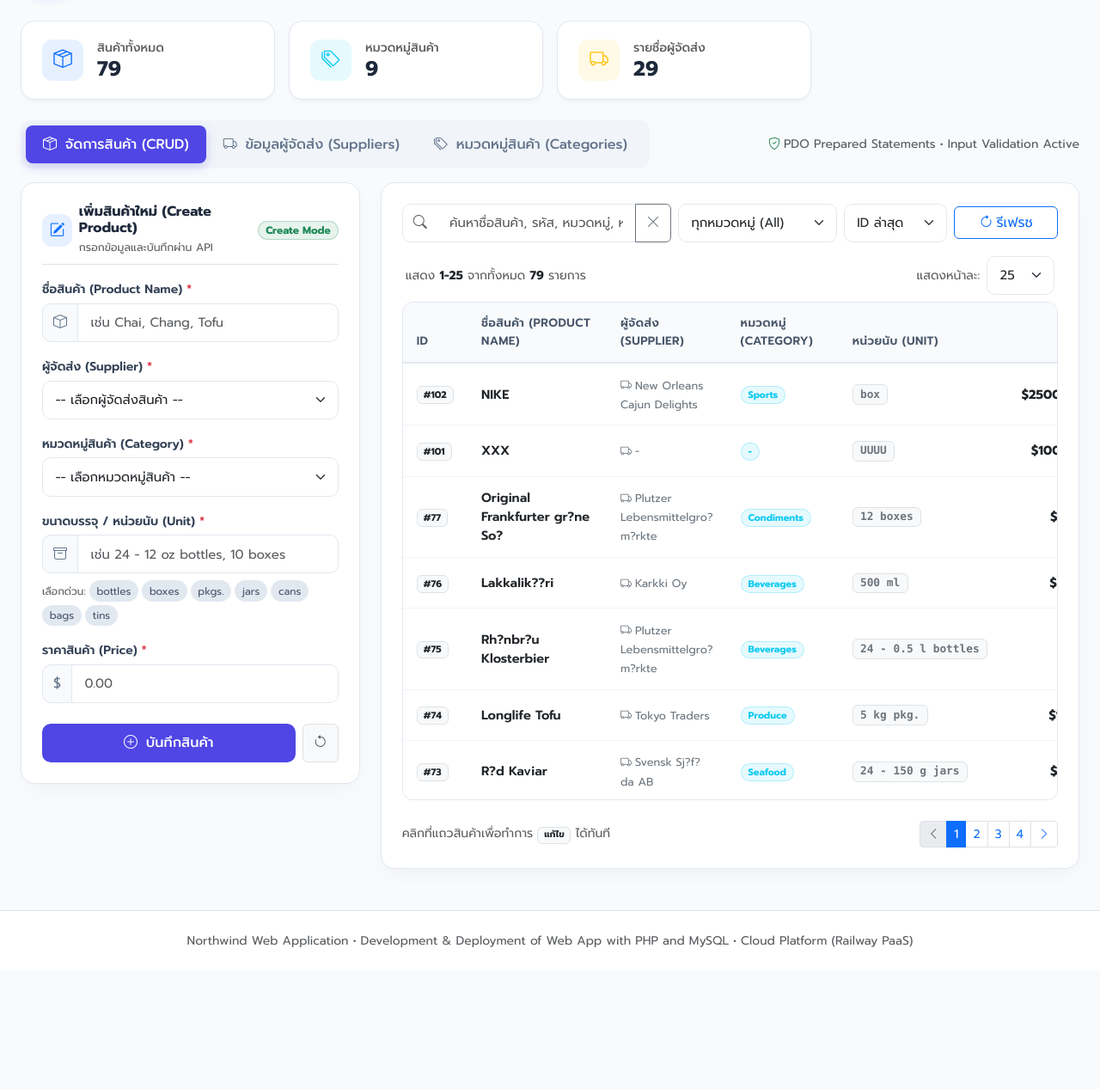
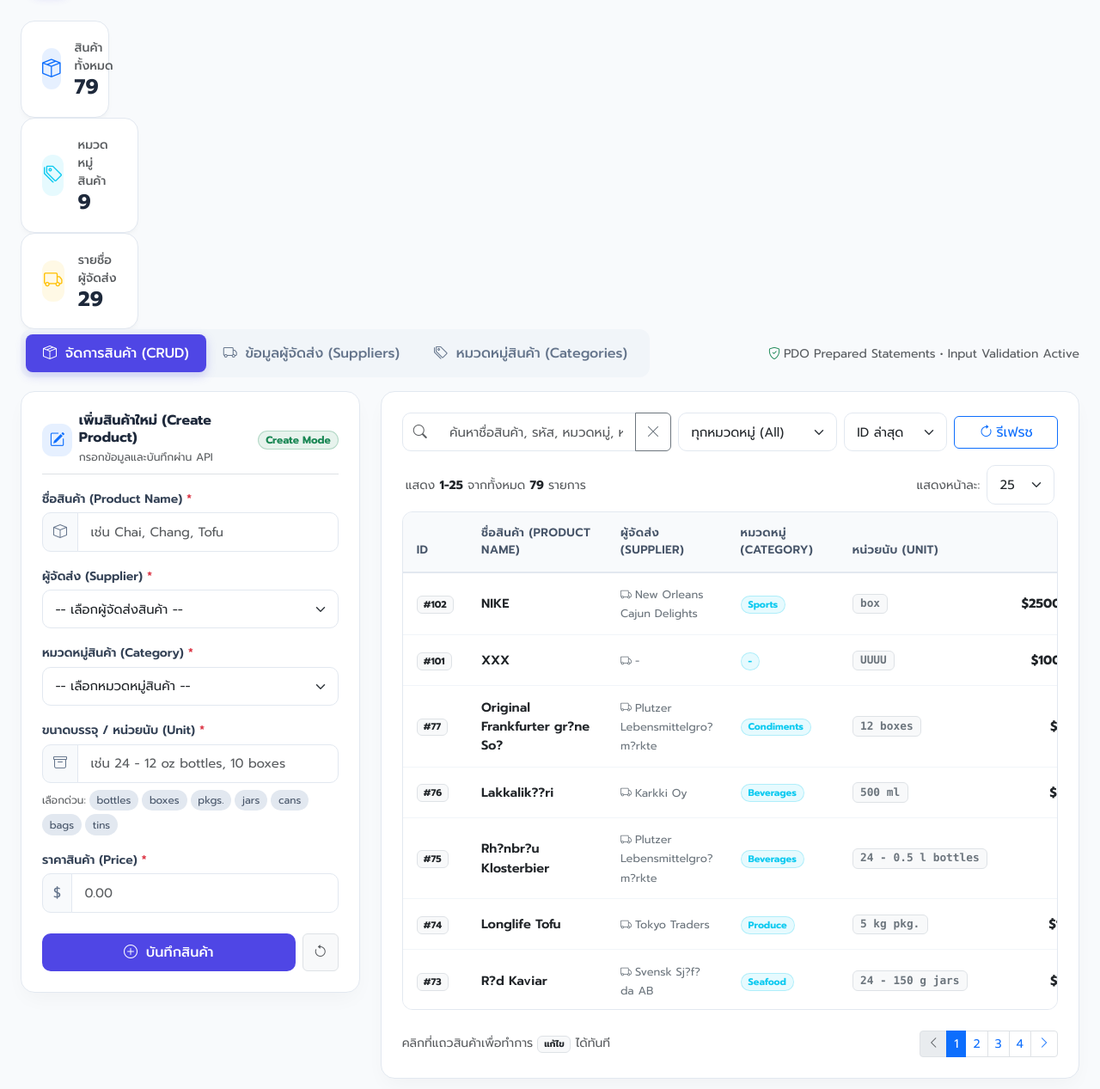
Before and after one commit to sakchai-01/Sakchai-Rail, a PHP site: page / in a window 1280 px wide. Shown: the part 62-1329 px from the top of the page at 86% size. Run offline with PHP 8.4, Linux system fonts and the light colour scheme; data comes from the database, SQL or seed files in the repository.

Commit message:
Refactor stats section layout in index.php

```diff
--- a/index.php
+++ b/index.php
@@ -279,7 +279,7 @@ declare(strict_types=1);
   <main class="container-fluid px-3 px-lg-4 mb-5" style="max-width: 1560px;">
 
     <!-- Dashboard Stat Cards -->
-    <section class="row g-3 mb-4" id="statsSection">
+    <section class="col-12 col-md-4" id="statsSection">
       <div class="col-6 col-md-3">
         <div class="stat-card d-flex align-items-center gap-3">
           <div class="stat-icon bg-primary bg-opacity-10 text-primary">
@@ -291,7 +291,7 @@ declare(strict_types=1);
           </div>
         </div>
       </div>
-      <div class="col-6 col-md-3">
+      <div class="col-12 col-md-4">
         <div class="stat-card d-flex align-items-center gap-3">
           <div class="stat-icon bg-info bg-opacity-10 text-info">
             <i class="bi bi-tags"></i>
@@ -302,7 +302,7 @@ declare(strict_types=1);
           </div>
         </div>
       </div>
-      <div class="col-6 col-md-3">
+      <div class="col-12 col-md-4">
         <div class="stat-card d-flex align-items-center gap-3">
           <div class="stat-icon bg-warning bg-opacity-10 text-warning">
             <i class="bi bi-truck"></i>
```
